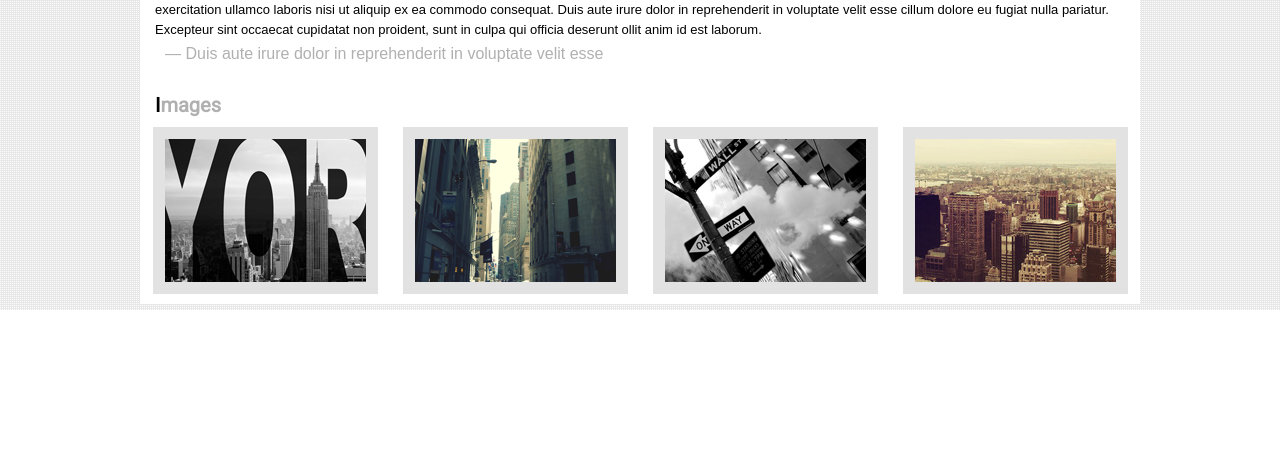
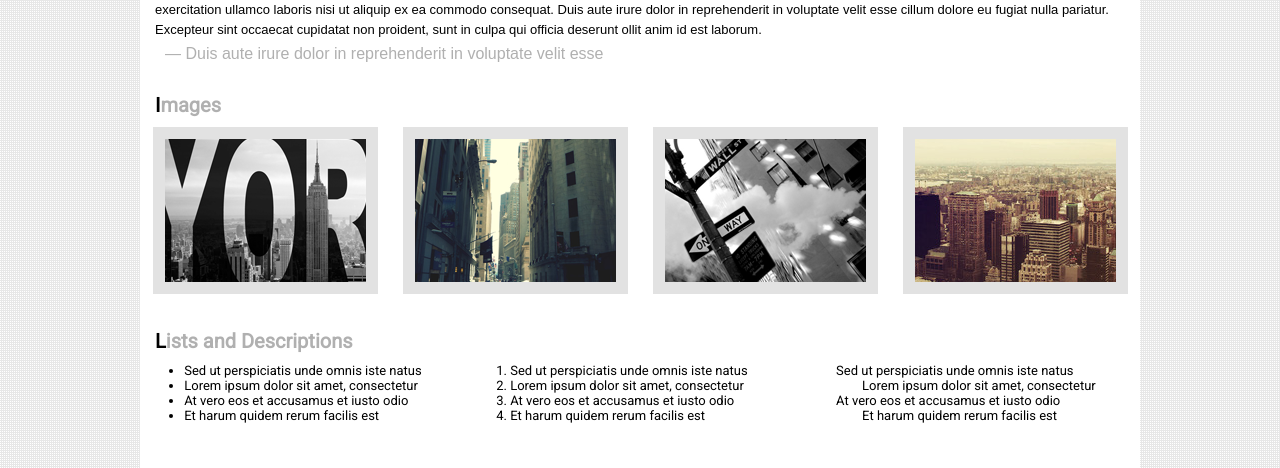
Before and after one commit to zurabdemirov/BW, a plain HTML site: page index.html in a window 1280 px wide. Shown: the part 490-958 px from the top of the page. Before the commit the page ends 800 px from the top, so only its background shows below. Drawn offline with Linux system fonts and the light colour scheme.

Commit message:
section lists

```diff
--- a/index.html
+++ b/index.html
@@ -113,5 +113,43 @@
                 </div>
             </div>
         </section>
+
+        <section class="lists">
+            <div class="wrapper">
+                <div class="lists__box">
+                    <div class="lists__heading">
+                        <span class="lists__heading-spanBl">L</span><span class="lists__heading-spanGr">ists and Descriptions</span>
+                    </div>
+                    <div class="lists__conteiner-box">
+                        <div class="lists__conteiner-box-blocks">
+                            <div class="lists__conteiner-block1">
+                                <ul>
+                                    <li>Sed ut perspiciatis unde omnis iste natus</li>
+                                    <li>Lorem ipsum dolor sit amet, consectetur</li>
+                                    <li>At vero eos et accusamus et iusto odio</li>
+                                    <li>Et harum quidem rerum facilis est</li>
+                                </ul>
+                            </div>
+                            <div class="lists__conteiner-block2">
+                                <ol>
+                                    <li>Sed ut perspiciatis unde omnis iste natus</li>
+                                    <li>Lorem ipsum dolor sit amet, consectetur</li>
+                                    <li>At vero eos et accusamus et iusto odio</li>
+                                    <li>Et harum quidem rerum facilis est</li>
+                                </ol>
+                            </div>
+                            <div class="lists__conteiner-block3">
+                                <ul>
+                                    <li>Sed ut perspiciatis unde omnis iste natus</li>
+                                    <li>&emsp;&emsp;Lorem ipsum dolor sit amet, consectetur</li>
+                                    <li>At vero eos et accusamus et iusto odio</li>
+                                    <li>&emsp;&emsp;Et harum quidem rerum facilis est</li>
+                                </ul>
+                            </div>
+                        </div>
+                    </div>
+                </div>
+            </div>
+        </section>
     </body>
 </html>
--- a/sass/style.scss
+++ b/sass/style.scss
@@ -13,7 +13,7 @@
     margin: 0;
     padding: 0;
 }
-ul{
+ul,ol{
     margin: 0;
     padding: 0;
 }
@@ -247,6 +247,7 @@
                 .imeges__div{
                     display: flex;
                     justify-content: space-around;
+                    padding-bottom: 25px;
 
                         .imeges__img{
                                 border: solid 12px #e2e2e2;
@@ -255,3 +256,59 @@
 
         }
 }
+
+.lists{
+    display: flex;
+    justify-content: center;
+    font-family: 'Roboto', sans-serif;
+
+
+    .lists__box{
+        background-color: white;
+
+            .lists__heading{
+                font-size: 20px;
+                font-family: 'Roboto', sans-serif;
+                color: rgb(0, 0, 0);
+                font-weight: bold;
+                padding-left: 15px;
+                padding-bottom: 10px;
+
+                    .lists__heading-spanBl{
+
+                    }
+
+                    .lists__heading-spanGr{
+                        color: #b0b0b0;
+                    }
+            }
+
+            .lists__conteiner-box{
+                display: flex;
+                flex-direction: column;
+
+                    .lists__conteiner-box-blocks{
+                        display: flex;
+                        justify-content: space-around;
+                        padding-bottom: 45px;
+
+                            .lists__conteiner-block1{
+                                font-size: 13px;
+                                font-family: 'Roboto', sans-serif;
+                            }
+
+                            .lists__conteiner-block2{
+                                font-size: 13px;
+                                font-family: 'Roboto', sans-serif;
+                            }
+
+                            .lists__conteiner-block3{
+                                overflow: hidden;
+                                font-size: 13px;
+                                font-family: 'Roboto', sans-serif;
+                            }
+                    }
+
+            }
+    }
+}
```
Also changed, not shown: css/style.css, 1 other file.
